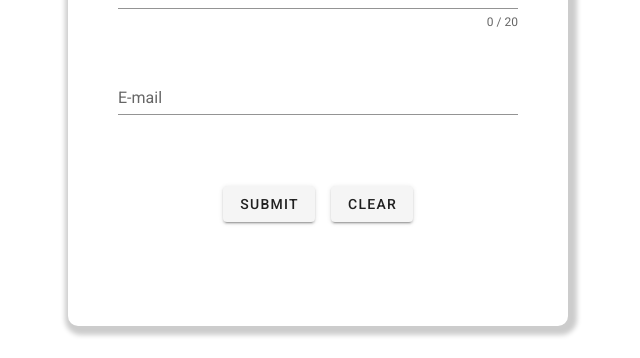
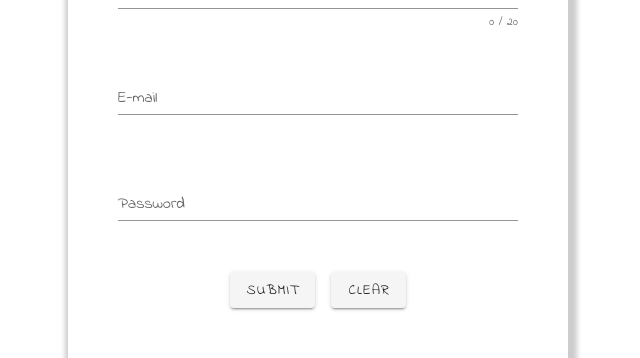
Before and after one commit to gioviopantat/twotter-tutorial, a Vue app: page / in a window 1280 px wide. Shown: the part 174-532 px from the top of the page, without its empty margins (322-962 px from the left). Built offline with nearby package versions, Linux system fonts and the light colour scheme; what vue-kinesis, vuefire would draw is missing.

Commit message:
add webpack

```diff
--- a/package.json
+++ b/package.json
@@ -14,9 +14,11 @@
         "router": "^1.3.5",
         "vue": "^2.6.11",
         "vue-kinesis": "^1.2.3",
+        "vue-router": "^3.4.9",
         "vuefire": "^2.2.5",
         "vuelidate": "^0.7.6",
-        "vuetify": "^2.4.2"
+        "vuetify": "^2.4.2",
+        "webpack": "^5.14.0"
     },
     "devDependencies": {
         "@vue/cli-plugin-babel": "^4.5.10",
--- a/src/components/loginPage.vue
+++ b/src/components/loginPage.vue
@@ -24,6 +24,13 @@
         v-model="email"
         :error-messages="emailErrors"
         label="E-mail"
+        required
+        @input="$v.email.$touch()"
+        @blur="$v.email.$touch()"
+      ></v-text-field>
+      <v-text-field
+        label="Password"
+        type="password"
         required
         @input="$v.email.$touch()"
         @blur="$v.email.$touch()"
@@ -101,18 +108,16 @@ export default {
 }
 .loginForm {
   width: 500px;
-  height: 500px;
+  height: 600px;
   background: white;
   text-align: center;
   padding-top: 50px;
   border-radius: 10px;
   margin: 0 auto;
   box-shadow: 3px 3px 5px 6px #cccccc;
+  font-family: "Indie Flower", cursive;
 }
 .button-submit-clear {
-  margin-top: 50px;
-}
-.h1-container {
-  font-family: "Indie Flower", cursive;
+  margin-top: 30px;
 }
 </style>
```
Also changed, not shown: 1 other file (tests, documents, lock files or other folders).
